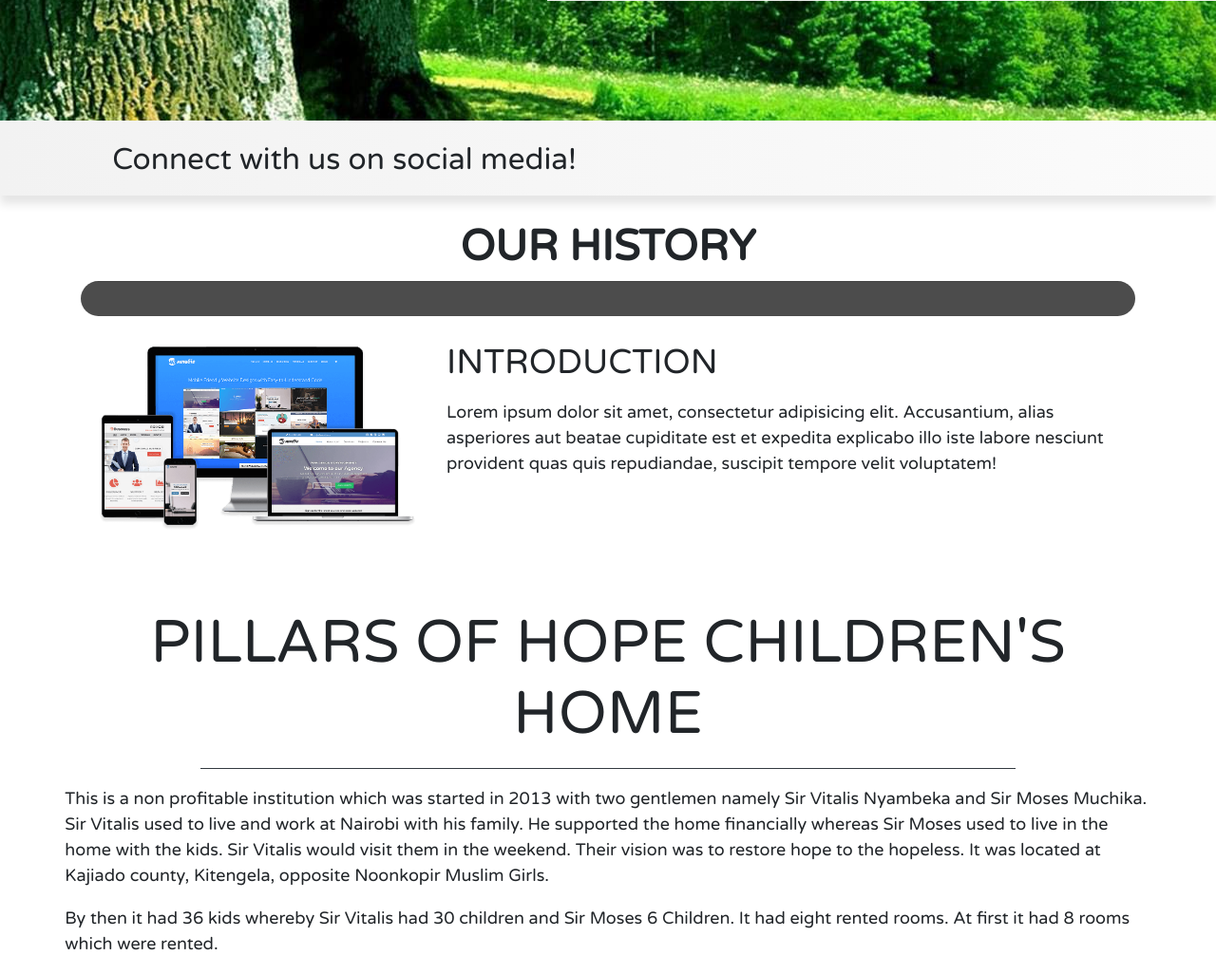
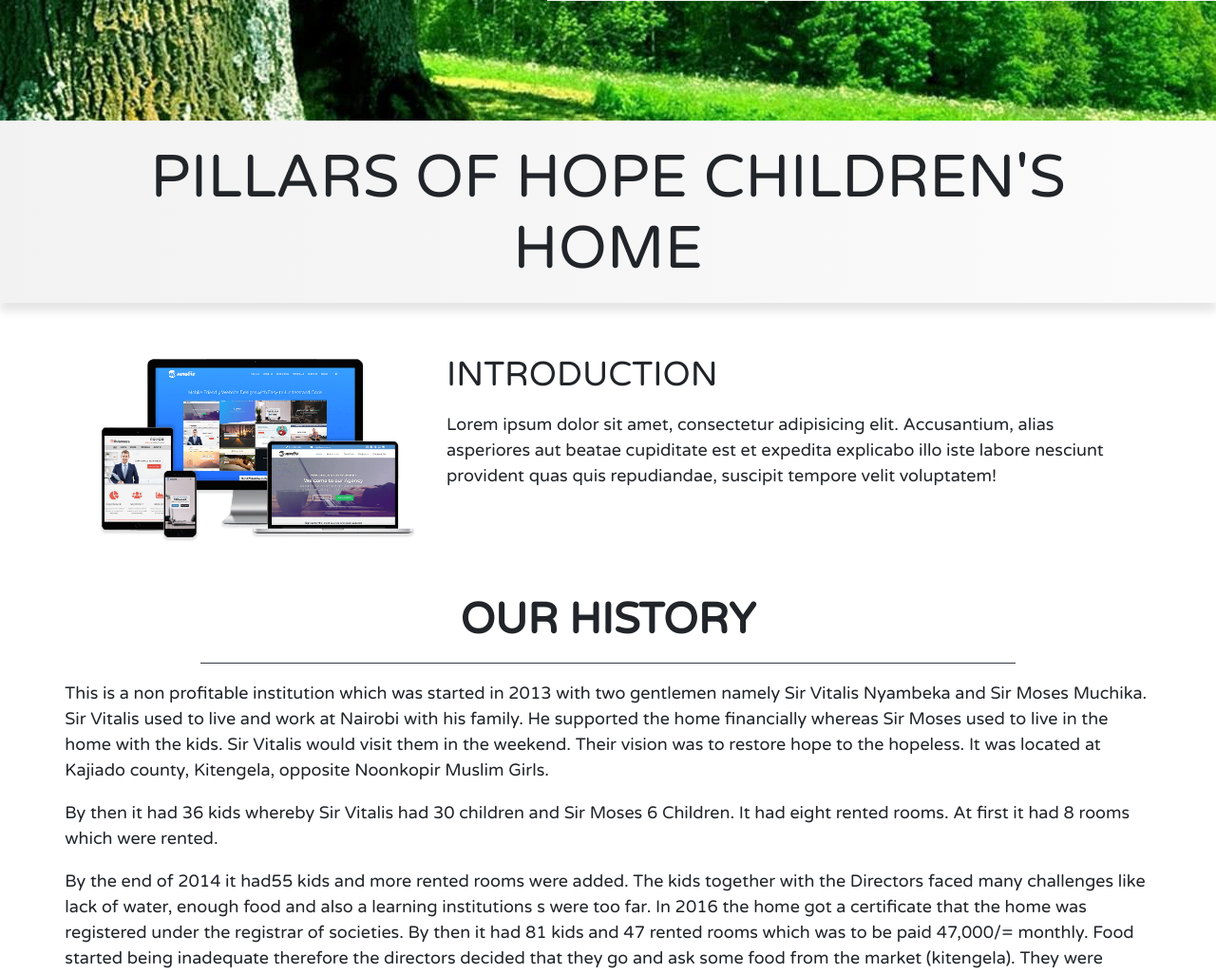
Before and after one commit to Nabcellent/Pillars-of-hope, a PHP site: page /about_us.php in a window 1280 px wide. Shown: the part 760-1786 px from the top of the page at 95% size. Run offline with PHP 8.4, Linux system fonts and the light colour scheme; some libraries are stand-ins or nearby versions.

Commit message:
about_us.php

```diff
--- a/about_us.php
+++ b/about_us.php
@@ -20,24 +20,10 @@ require_once "templates/header.php";
     <!-- Start Social Jumbotron -->
 
     <div class="jumbotron sticky-top">
-        <div class="container">
+        <div class="container-fluid">
             <div class="row justify-content-center text-center">
-                <div class="d-none d-xl-block col-xl-6 pt-1">
-                    <h3>Connect with us on social media!</h3>
-                </div>
-                <div class="col-sm-10 col-md-8 col-lg-7 col-xl-6 pt-1">
-                    <ul class="social">
-                        <li><a href="" target="_blank" title="Twitter"><i class="fab fa-twitter"
-                                                                          style="color: #00aced"></i></a></li>
-                        <li><a href="" target="_blank" title="Facebook"><i class="fab fa-facebook"
-                                                                           style="color: #3b5998"></i></a></li>
-                        <li><a href="" target="_blank" title="Instagram"><i class="fab fa-instagram"
-                                                                            style="color: #3f729b"></i></a></li>
-                        <li><a href="" target="_blank" title="Youtube"><i class="fab fa-youtube"
-                                                                          style="color: #c4302b"></i></a></li>
-                        <li><a href="" target="_blank" title="Gmail"><i class="fas fa-envelope"
-                                                                        style="color: #0e76a8"></i></a></li>
-                    </ul>
+                <div class="col-sm-6 col-md-7 col-lg-8 col-xl-10 pt-1">
+                    <h1 class="display-4 text-center">PILLARS OF HOPE CHILDREN'S HOME</h1>
                 </div>
             </div>
         </div>
@@ -47,12 +33,6 @@ require_once "templates/header.php";
     <!-- Start Two Column Section -->
 
     <div class="container my-4">
-        <div class="row justify-content-center">
-            <div class="col-lg-4 md-3 my-lg-auto">
-                <h1 class="text-center font-weight-bold">OUR HISTORY</h1>
-            </div>
-        </div>
-        <hr class="my-0 bg-dark">
         <div class="row py-4">
             <div class="col-lg-4 mb-4 my-lg-auto">
                 <img src="img/responsive.png" alt="SOME LOGO" class="w-100">
@@ -70,7 +50,7 @@ require_once "templates/header.php";
     <!-- Main Page Heading -->
 
     <div class="col-11 mt-5 m-auto">
-        <h1 class="display-4 text-center pt-4">PILLARS OF HOPE CHILDREN'S HOME</h1>
+        <h1 class="text-center font-weight-bold">OUR HISTORY</h1>
         <div class="border-top border-dark w-75 mx-auto my-5 my-sm-3"></div>
         <p>This is a non profitable institution which was started in 2013 with two
             gentlemen namely Sir Vitalis Nyambeka and Sir Moses Muchika. Sir Vitalis
--- a/css/style.css
+++ b/css/style.css
@@ -304,6 +304,8 @@ Extra (xl) large devices (large desktops, 1200px and up)
   font-size: 16pt;
 }
 
+
+
 @media screen and (max-width:1200px) {
   .inner-container {
     padding: 80px;
```
